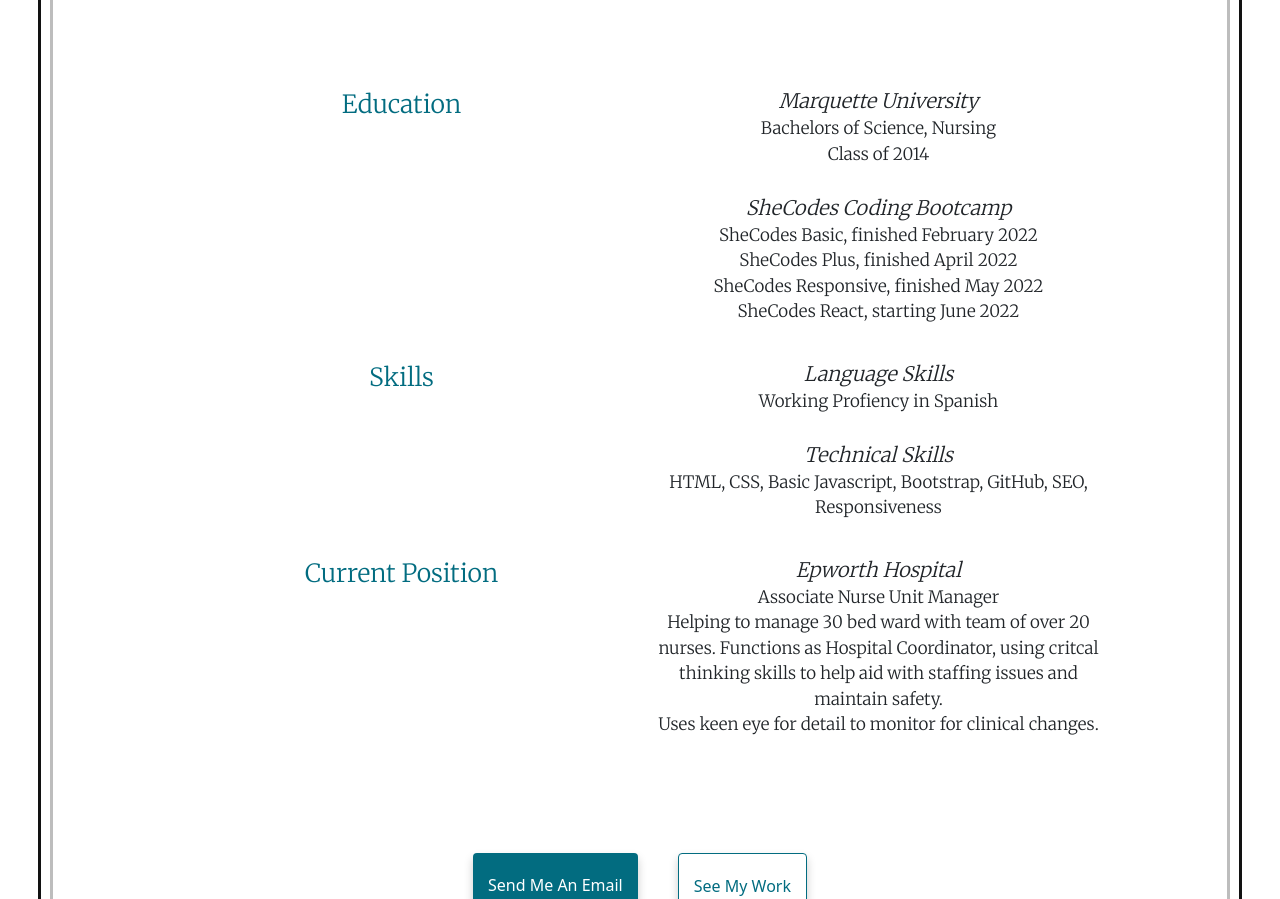
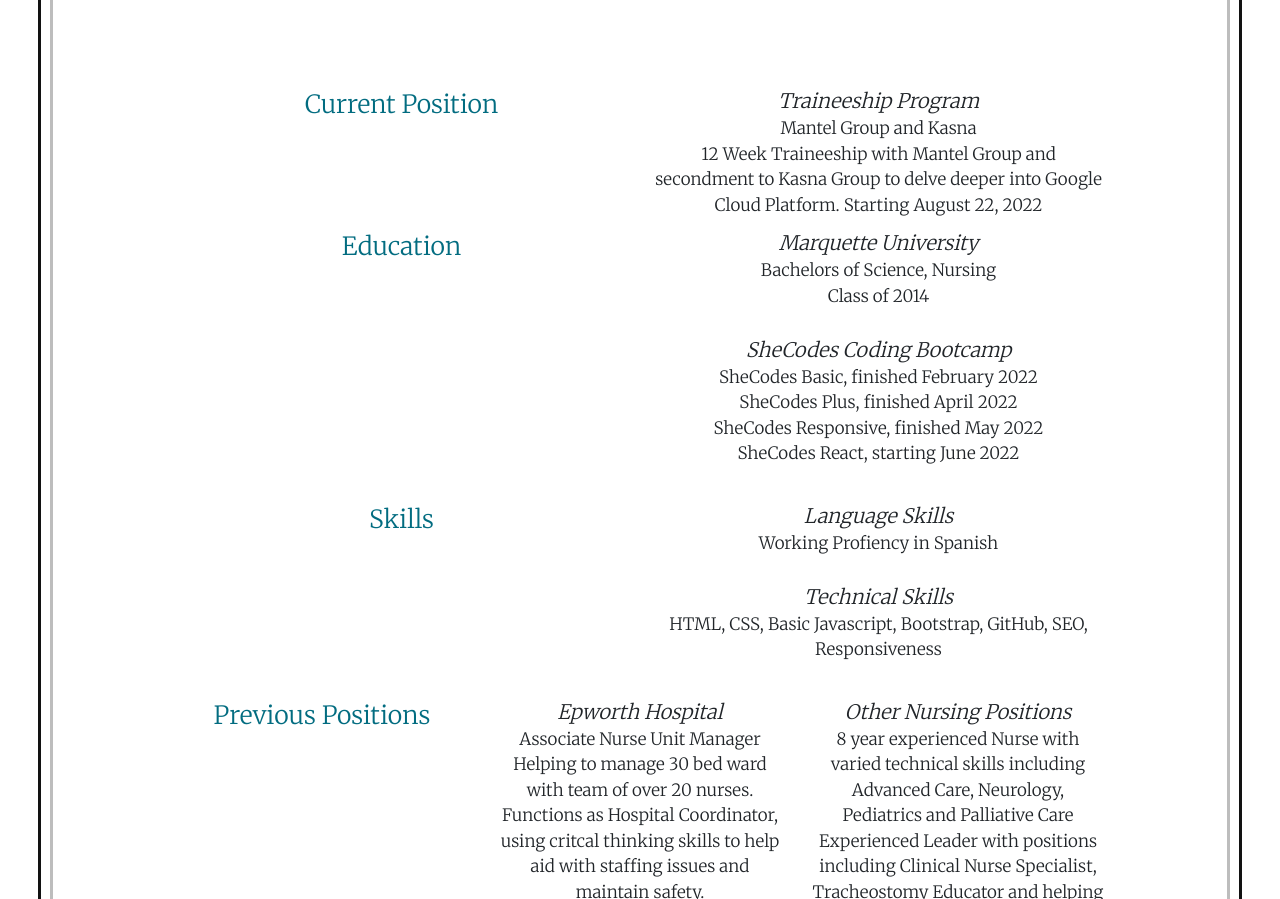
Before and after one commit to strigenzc/StrigenzPortfolio, a plain HTML site: page resume.html in a window 1280 px wide. Shown: the part 253-1152 px from the top of the page. Drawn offline with nearby package versions, Linux system fonts and the light colour scheme; a web font is replaced by a local one.

Commit message:
Updated Resume
-Added Mantel Group Traineeship
-Moved Nursing  to bottom

```diff
--- a/resume.html
+++ b/resume.html
@@ -82,6 +82,15 @@
       <h1> Resume</h1>
       <h2> Registered Nurse with a passion for Web Development</h2> <br>
    <div class="container">
+          <div class="row">
+          <div class="col d-none d-lg-block resume-title">
+Current Position
+          </div>
+            <div class="col d-none d-lg-block resume-info">
+                    <span class = "my-resume">Traineeship Program</span><br>Mantel Group and Kasna <br>
+          12 Week Traineeship with Mantel Group and secondment to Kasna Group to delve deeper into Google Cloud Platform. Starting August 22, 2022
+          </div>
+      </div>
       <div class="row">
           <div class="col d-none d-lg-block resume-title">
 Education
@@ -108,12 +117,17 @@ Skills
       </div><br>
       <div class="row">
           <div class="col d-lg-block resume-title">
-Current Position
+Previous Positions
           </div>
             <div class="col d-lg-block resume-info">
                     <span class = "my-resume">Epworth Hospital</span><br>Associate Nurse Unit Manager <br>
                     Helping to manage 30 bed ward with team of over 20 nurses. Functions as Hospital Coordinator, using critcal thinking skills
-                    to help aid with staffing issues and maintain safety.<br>Uses keen eye for detail to monitor for clinical changes.
+                    to help aid with staffing issues and maintain safety.<br>Covered as Nurse Unit Manager during various periods through tenure.
+          </div>
+           <div class="col d-lg-block resume-info">
+                    <span class = "my-resume">Other Nursing Positions</span><br>
+                    8 year experienced Nurse with varied technical skills including Advanced Care, Neurology, Pediatrics and Palliative Care <br>
+                    Experienced Leader with positions including Clinical Nurse Specialist, Tracheostomy Educator and helping with the New Nurse Graduate Program.
           </div>
       </div>
     </div>
```
